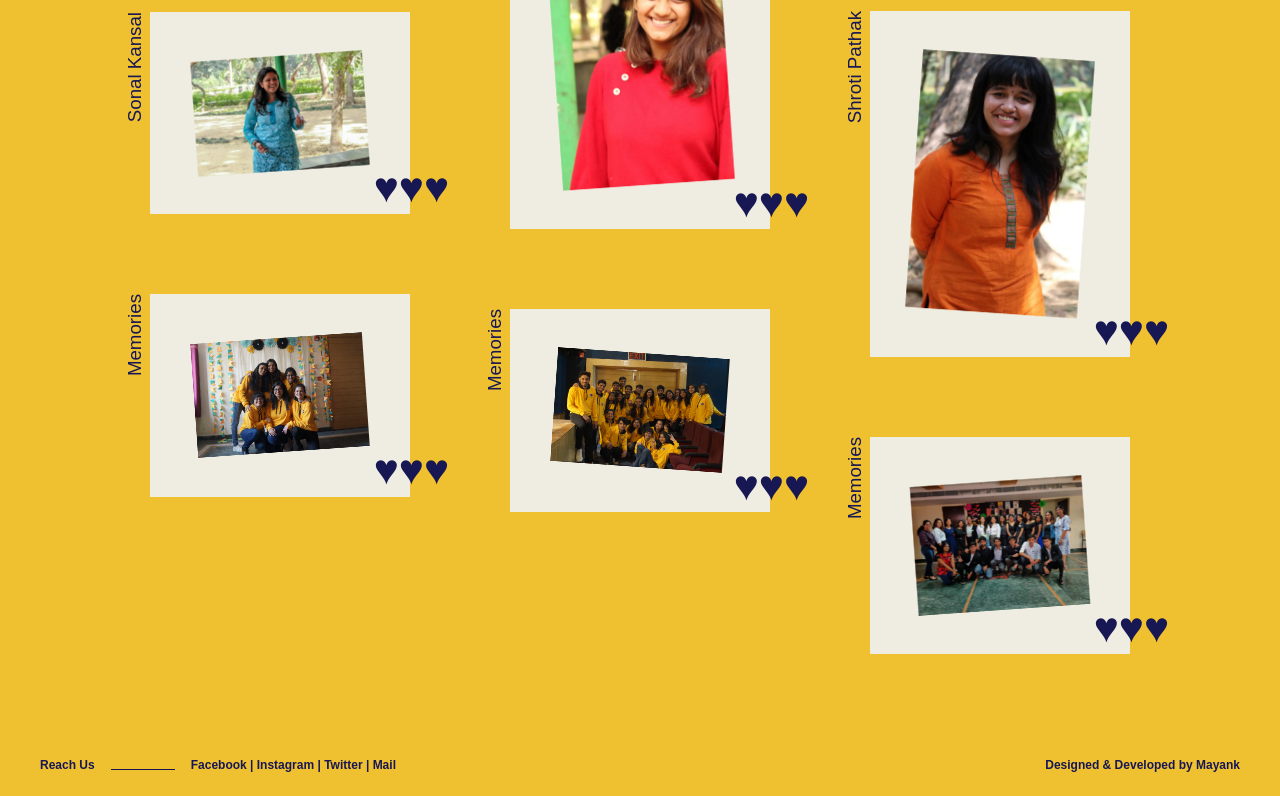
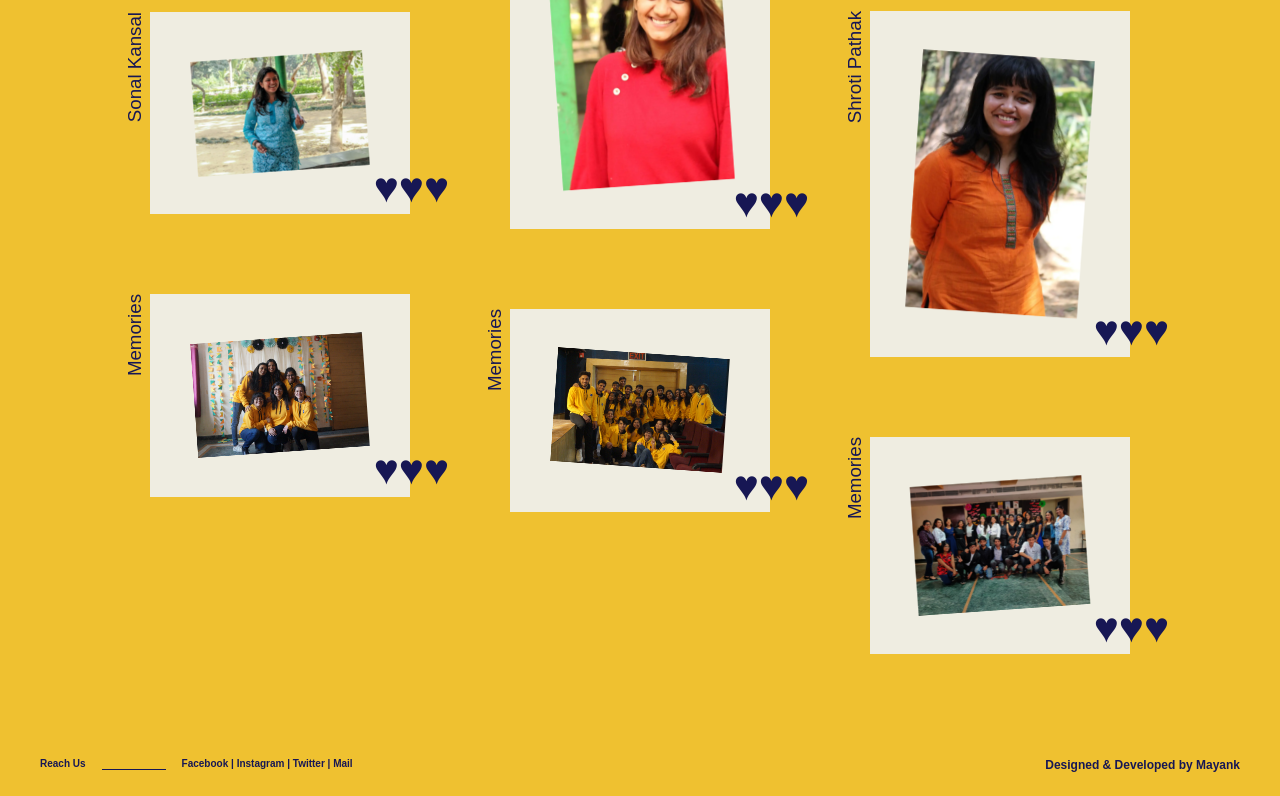
Before and after one commit to hostmyname/SpilledInk_DSC, a plain HTML site: page index.html in a window 1280 px wide. Shown: the part 1301-2097 px from the top of the page. Drawn offline with Linux system fonts and the light colour scheme.

Commit message:
Update index.html

```diff
--- a/index.html
+++ b/index.html
@@ -484,8 +484,8 @@ I hope that someday, one day, when all of this is over I finally get some closur
 		</main>
 		<div class="frame">
 			<div class="title">
-				<h3 class="title__name" style="font-size:12px"><strong>Reach Us</strong></h3>
-				<h4 class="title__sub" style="font-size:12px"><strong><a href="https://www.facebook.com/dscspilledink/">Facebook</a>  |  <a href="https://www.instagram.com/dsc_spilledink/">Instagram</a>  |  <a href="https://twitter.com/dscspilledink">Twitter</a>  |  <a href="mailto:info.spilled.ink@gmail.com">Mail</a></strong></h4>
+				<h3 class="title__name" style="font-size:10px"><strong>Reach Us</strong></h3>
+				<h4 class="title__sub" style="font-size:10px"><strong><a href="https://www.facebook.com/dscspilledink/">Facebook</a>  |  <a href="https://www.instagram.com/dsc_spilledink/">Instagram</a>  |  <a href="https://twitter.com/dscspilledink">Twitter</a>  |  <a href="mailto:info.spilled.ink@gmail.com">Mail</a></strong></h4>
 			</div>
 			<header class="codrops-header">
 				<h1 class="codrops-header__title" style="font-size:12px"><strong>Designed & Developed by <a href="https://www.instagram.com/oolio.space/">Mayank</a></strong></h1>
```
